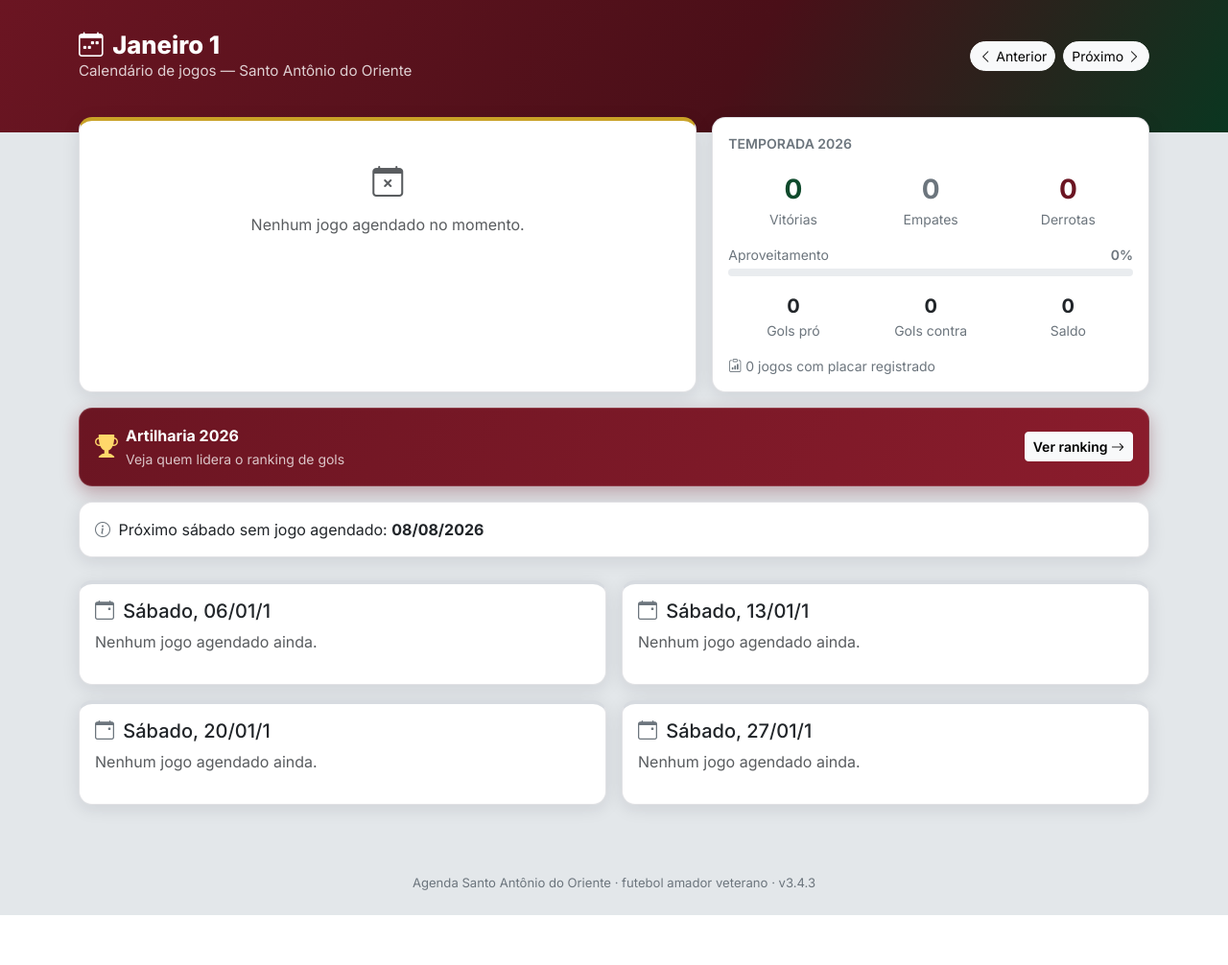
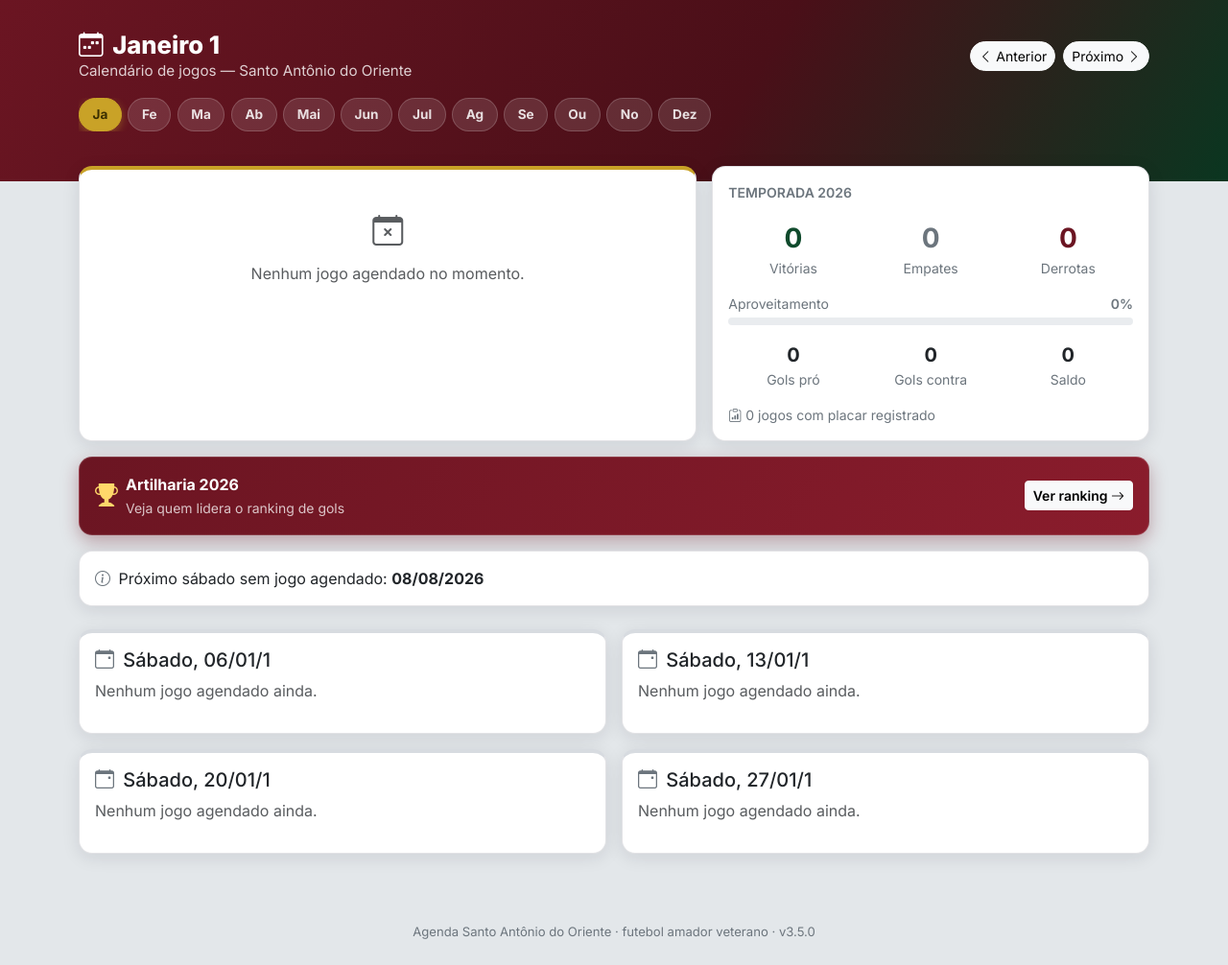
Before and after one commit to leomodolosa-boop/santo-antonio-agenda, a Flask app: page /calendario/1/1 in a window 1280 px wide. Shown: the part 103-1109 px from the top of the page at 96% size. Before the commit the page ends 1057 px from the top, so only its background shows below. Run offline with Flask 3, Linux system fonts and the light colour scheme; data that the repository does not hold is empty; some libraries are stand-ins or nearby versions.

Commit message:
Preenche gols com 1 por padrão e adiciona navegação rápida por mês
Ao adicionar um novo artilheiro no lançamento de resultado, a quantidade
já vem com 1 (ajustável se marcou mais de um gol). No calendário, uma
barra com as abreviações dos 12 meses (Ja, Fe, Ma...) substitui/complementa
a navegação Anterior/Próximo, com o mês atual destacado em dourado.

```diff
--- a/app.py
+++ b/app.py
@@ -48,7 +48,7 @@ csrf = CSRFProtect(app)
 # Defina SETUP_TOKEN no ambiente (Render → Environment) com um valor só seu.
 SETUP_TOKEN = os.environ.get("SETUP_TOKEN", "trocar-este-codigo-no-render")
 
-APP_VERSION = "3.4.3"
+APP_VERSION = "3.5.0"
 
 ESCUDOS_DIR = Path(__file__).parent / "static" / "escudos"
 ESCUDOS_DIR.mkdir(parents=True, exist_ok=True)
--- a/templates/base.html
+++ b/templates/base.html
@@ -242,6 +242,38 @@
     .btn-outline-danger:hover { background: #c0392b; border-color: #c0392b; color: #fff; }
 
     .pill-nav .btn { border-radius: 999px; }
+
+    .mes-nav {
+      display: flex;
+      flex-wrap: nowrap;
+      overflow-x: auto;
+      gap: .4rem;
+      -ms-overflow-style: none;
+      scrollbar-width: none;
+    }
+    .mes-nav::-webkit-scrollbar { display: none; }
+    .mes-nav-item {
+      flex-shrink: 0;
+      padding: .4rem .85rem;
+      border-radius: 999px;
+      font-weight: 700;
+      font-size: .85rem;
+      color: rgba(255, 255, 255, .85);
+      background: rgba(255, 255, 255, .12);
+      border: 1px solid rgba(255, 255, 255, .18);
+      text-decoration: none;
+      transition: background .15s ease, color .15s ease, transform .15s ease;
+    }
+    .mes-nav-item:hover {
+      background: rgba(255, 255, 255, .22);
+      color: #fff;
+    }
+    .mes-nav-item.active {
+      background: var(--sao-dourado);
+      border-color: var(--sao-dourado);
+      color: #3a2e00;
+      box-shadow: 0 3px 10px rgba(201, 162, 39, .4);
+    }
 
     .escudo-circulo {
       width: 46px; height: 46px; border-radius: 12px;
--- a/templates/calendario.html
+++ b/templates/calendario.html
@@ -17,6 +17,14 @@
           Próximo <i class="bi bi-chevron-right"></i>
         </a>
       </div>
+    </div>
+    {% set meses_abrev = ['Ja', 'Fe', 'Ma', 'Ab', 'Mai', 'Jun', 'Jul', 'Ag', 'Se', 'Ou', 'No', 'Dez'] %}
+    <div class="mes-nav mt-3">
+      {% for abrev in meses_abrev %}
+        {% set num_mes = loop.index %}
+        <a class="mes-nav-item {{ 'active' if num_mes == mes else '' }}"
+           href="{{ url_for('calendario', ano=ano, mes=num_mes) }}">{{ abrev }}</a>
+      {% endfor %}
     </div>
   </div>
 </div>
--- a/templates/jogo_form_conteudo.html
+++ b/templates/jogo_form_conteudo.html
@@ -165,7 +165,7 @@
             </select>
           </div>
           <div class="col-3">
-            <input type="number" min="1" class="form-control" name="gol_qtd" placeholder="Gols">
+            <input type="number" min="1" class="form-control" name="gol_qtd" value="1" placeholder="Gols">
           </div>
           <div class="col-2">
             <button type="button" class="btn btn-outline-danger w-100" onclick="this.closest('.artilheiro-linha').remove()"><i class="bi bi-trash"></i></button>
```
